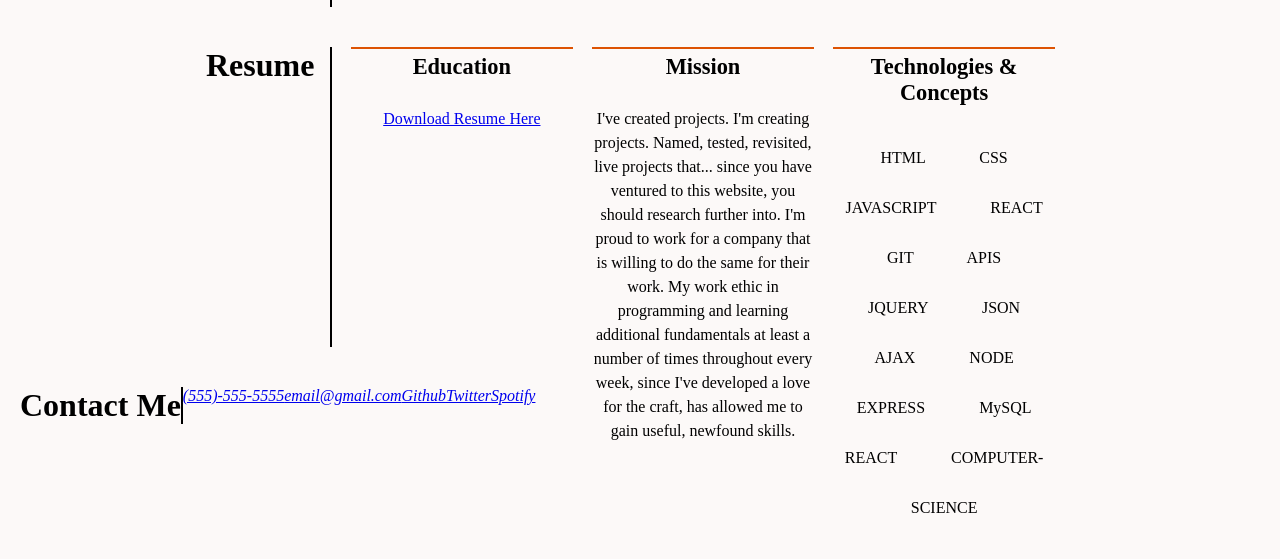
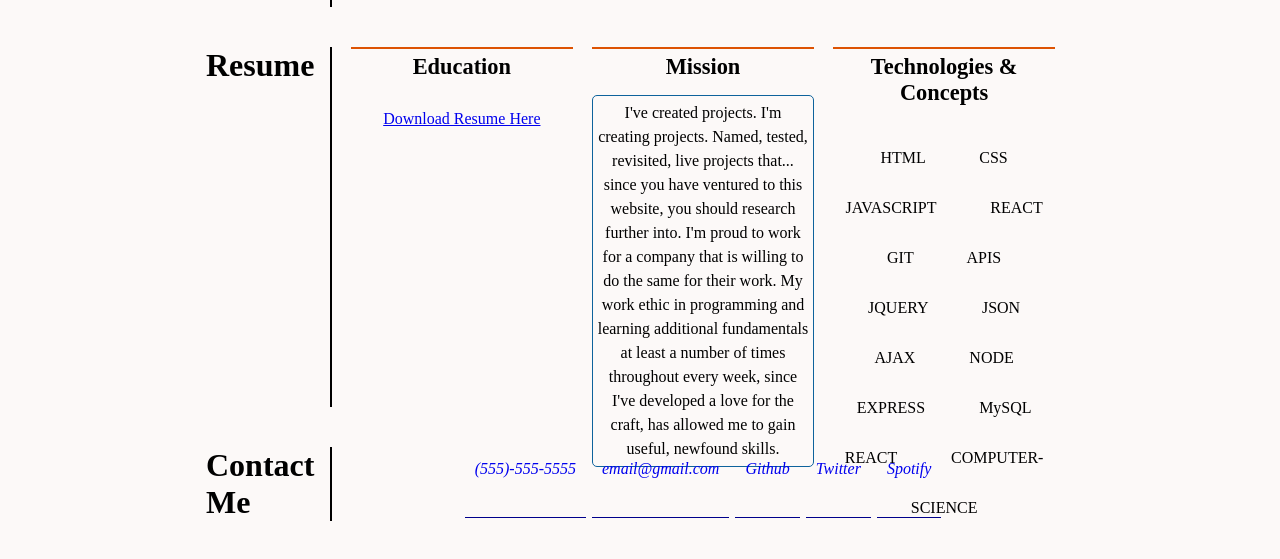
Before and after one commit to MalikSpruill/my-personal-portfolio, a plain HTML site: page index.html in a window 1280 px wide. Shown: the part 1643-2202 px from the top of the page. Before the commit the page ends 2176 px from the top, so only its background shows below. Drawn offline with Linux system fonts and the light colour scheme.

Commit message:
Added styling to the resume and contact-me section, including flexbox

```diff
--- a/resources/css/styles.css
+++ b/resources/css/styles.css
@@ -153,6 +153,7 @@ section h2, footer h2 {
 
 #resume {
     justify-content: center;
+    height: 400px;
 }
 
 #resume h2 {
@@ -181,6 +182,14 @@ section h2, footer h2 {
 #resume #info div p {
     padding-top: 10%;
     line-height: 1.5;
+
+}
+
+#resume #info > div:nth-child(2) p {
+    border: 1px solid rgb(14, 99, 156);
+    border-radius: 5px;
+    padding: 5px;
+    margin-top: 10px;
 }
 
 #resume #info > div:last-child p {
@@ -190,7 +199,25 @@ section h2, footer h2 {
 
 }
 
+#contact-me {
+    justify-content: center;
+}
 
+#contact-me h2 {
+    flex: 0 10%;
+}
+
+#contact-me address {
+    flex: 0 60%;
+    justify-content: center;
+}
+
+#contact-me address a {
+    text-decoration: none;
+    padding: 10px;
+    margin: 3px;
+    border-bottom: 1px solid darkblue;
+}
 
 
 .flex-container {
```
